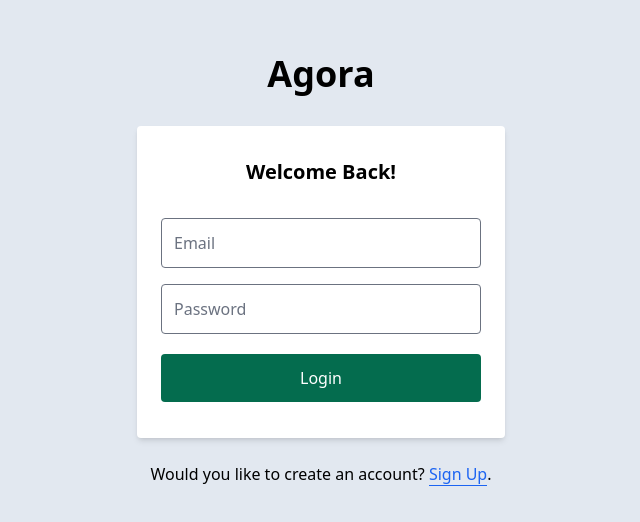
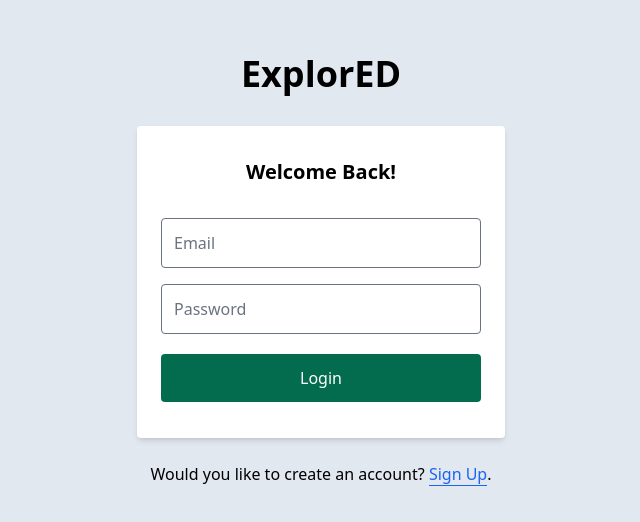
Before and after one commit to nicogarbaccio/massclass, a React (Create React App) app in the folder client/: page /login in a window 1280 px wide. Shown: the part 130-652 px from the top of the page, without its empty margins (319-959 px from the left). Built offline with nearby package versions, Linux system fonts and the light colour scheme; no server answers.

Commit message:
Render syllabus entry on course creation

```diff
--- a/client/src/Components/CourseForm.js
+++ b/client/src/Components/CourseForm.js
@@ -36,7 +36,7 @@ function CourseForm( { setCourses, courses } ) {
         .then(res => res.json())
         .then(newCourse => {
             setCourses([...courses, newCourse])
-            navigate(`/course/${newCourse.id}`)
+            navigate(`/courses/${newCourse.id}`)
             console.log(newCourse)
             setCurrentCourse(newCourse)
             })
--- a/client/src/Components/Login.js
+++ b/client/src/Components/Login.js
@@ -66,7 +66,7 @@ function Login() {
         <div className="bg-slate-200 min-h-screen flex flex-row">
         <div className="container max-w-sm mx-auto flex-1 flex flex-col items-center justify-center px-2">
 
-          <h1 className="mb-8 text-4xl text-center font-bold">Agora</h1>
+          <h1 className="mb-8 text-4xl text-center font-bold">ExplorED</h1>
 
           <form onSubmit={ handleSubmit } className="bg-white px-6 py-8 rounded shadow-md text-black w-full">
 
```
